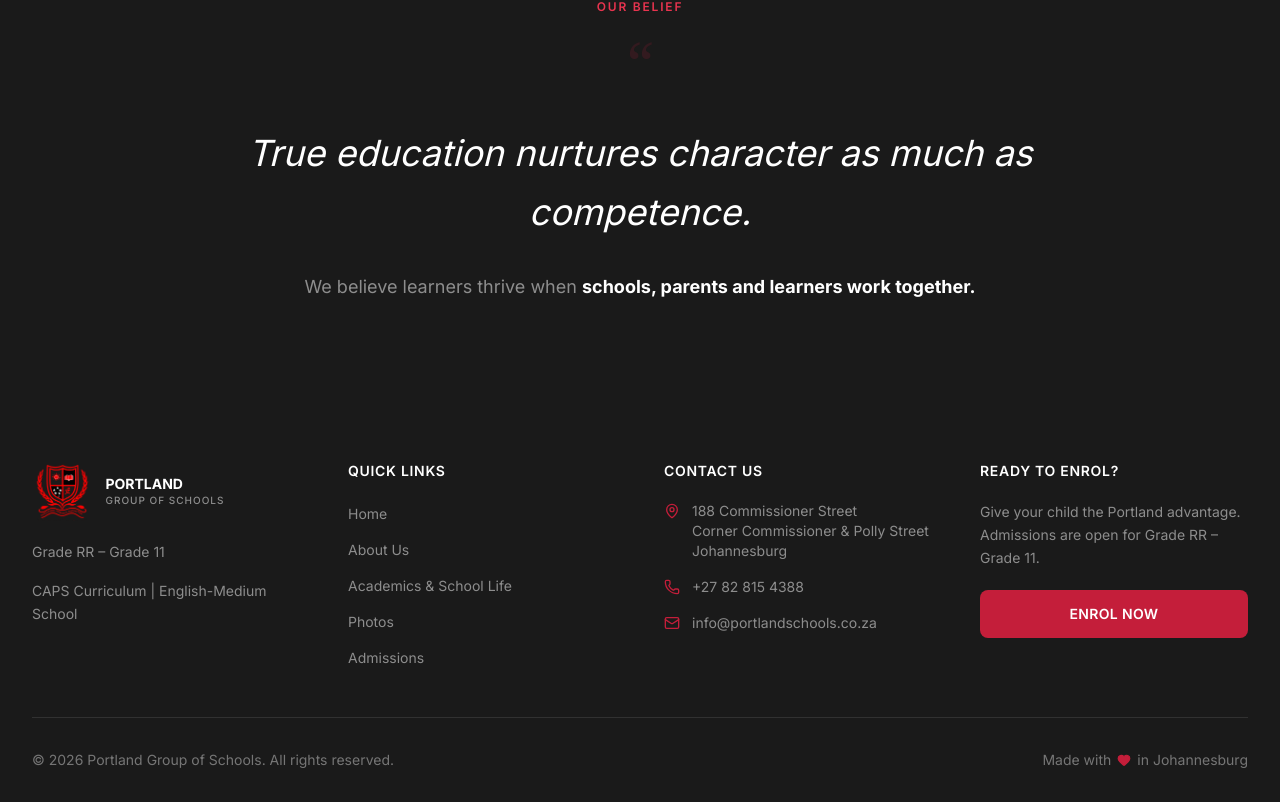
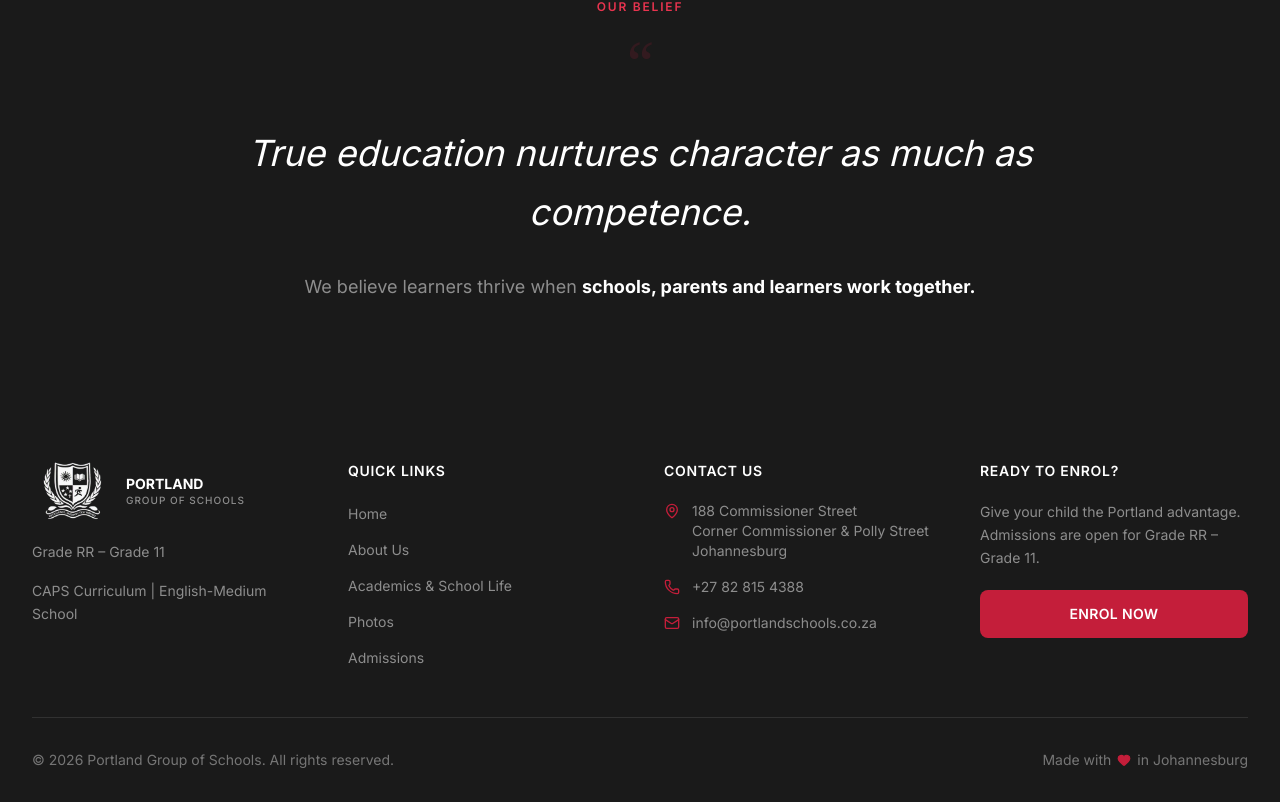
Before and after one commit to Crispen-ux/portland, a Next.js app: page /about in a window 1280 px wide. Shown: the part 3089-3891 px from the top of the page. Built offline with nearby package versions, Linux system fonts and the light colour scheme.

Commit message:
Use white logo in footer for dark background

```diff
--- a/src/components/Footer.tsx
+++ b/src/components/Footer.tsx
@@ -22,7 +22,7 @@ export default function Footer() {
             {/* Brand */}
             <div className="lg:col-span-1">
               <Link href="/" className="flex items-center gap-3 mb-5" aria-label="Portland Group of Schools — Home">
-                <img src="/logo.png" alt="Portland Group of Schools" className="h-15 w-auto" />
+                <img src="/logo white.png" alt="Portland Group of Schools" className="h-15 w-auto" />
                 <div>
                   <p className="font-bold text-white text-sm leading-tight">PORTLAND</p>
                   <p className="text-[10px] text-white/50 font-medium tracking-widest uppercase">Group of Schools</p>
```
Also changed, not shown: public/logo white.png (added).
